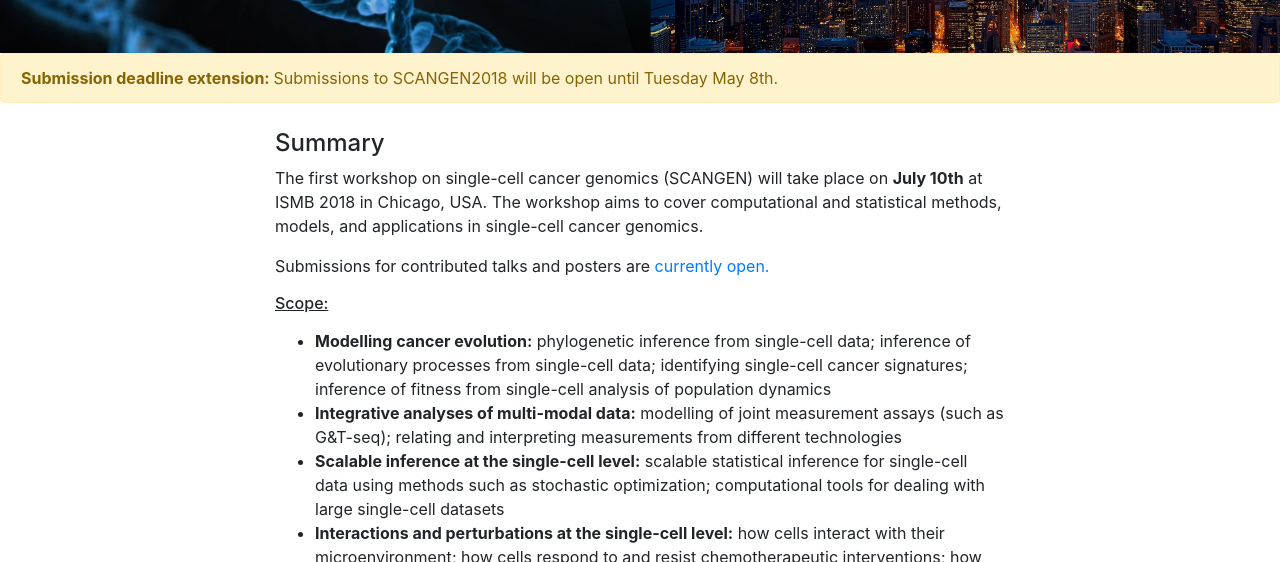
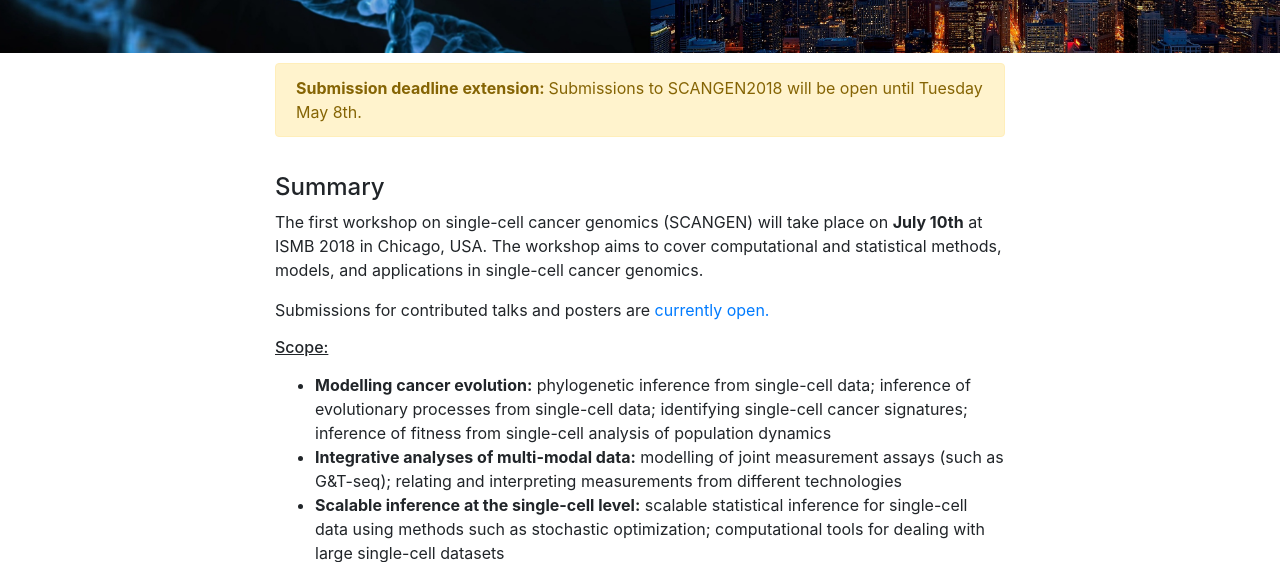
Before and after one commit to kieranrcampbell/scangen-website, a website with bundled scripts: page index.html in a window 1280 px wide. Shown: the part 229-791 px from the top of the page. Built offline with nearby package versions, Linux system fonts and the light colour scheme.

Commit message:
Update 2

```diff
--- a/index.html
+++ b/index.html
@@ -74,9 +74,18 @@
       </div>
     </header>
 
-    <div class="alert alert-warning">
-      <strong>Submission deadline extension: </strong> Submissions to SCANGEN2018 will be open until Tuesday May 8th.
-    </div>
+    <section id = "extension">
+      <div class="container">
+        <div class="row">
+          <div class="col-lg-8 mx-auto">
+            <div class="alert alert-warning">
+              <strong>Submission deadline extension: </strong> Submissions to SCANGEN2018 will be open until Tuesday May 8th.
+            </div>
+          </div>
+        </div>
+      </div>
+    </section>
+
 
     <section id="summary">
       <div class="container">
```
